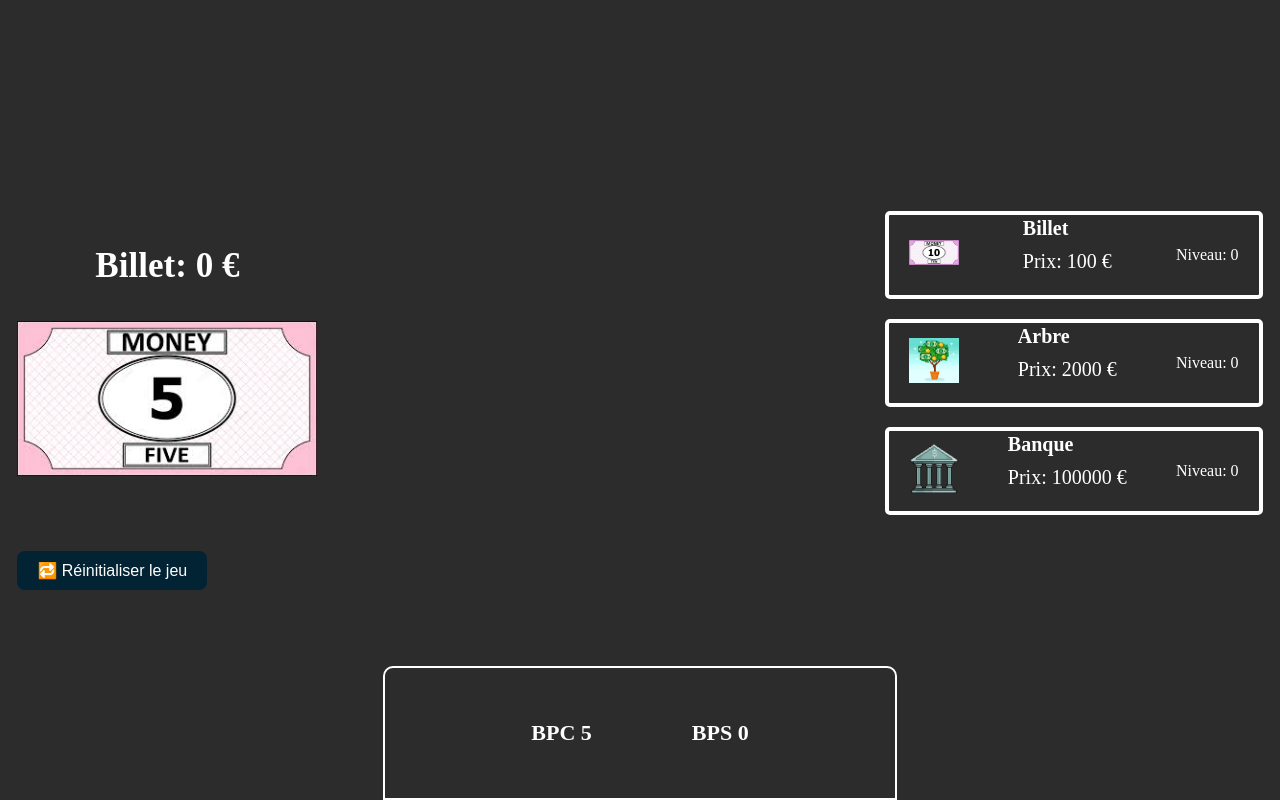
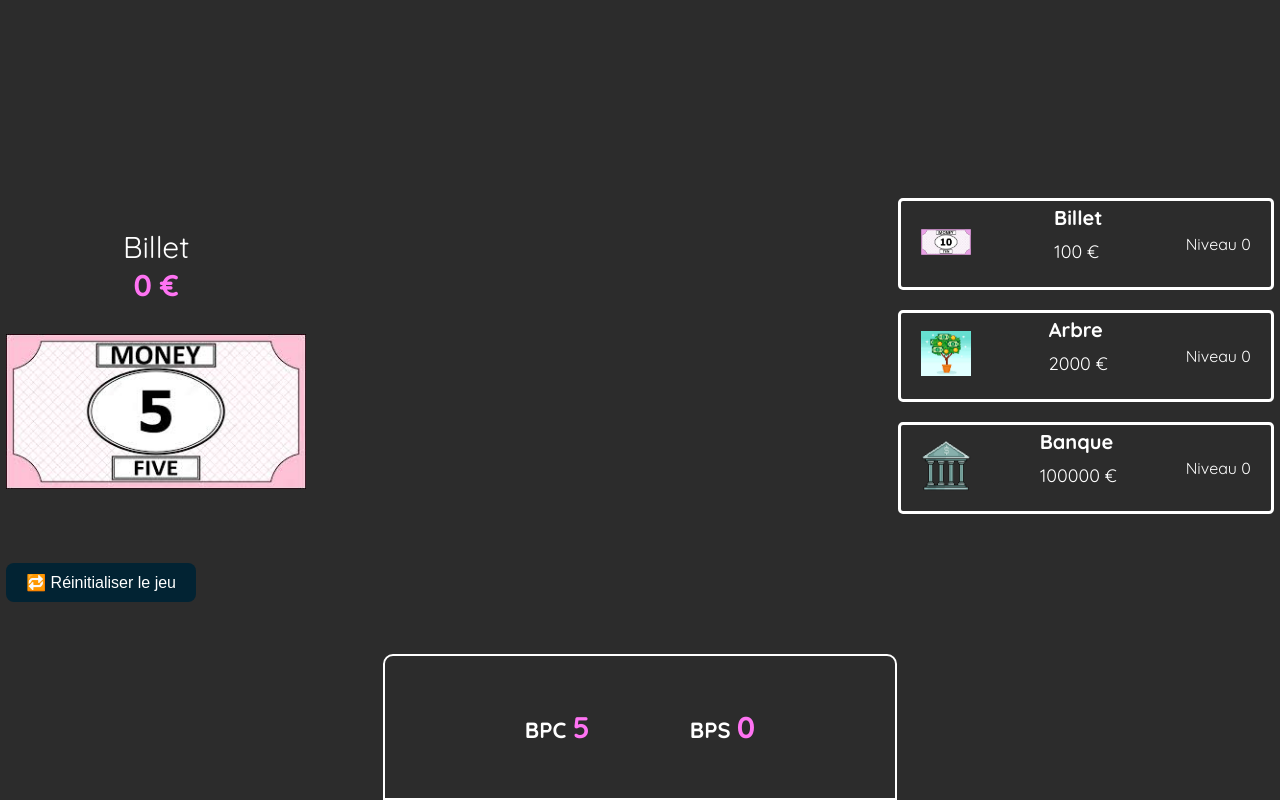
Before and after one commit to kina-eva/GreenIT, a PHP site: page / in a window 1280 px wide. Run offline with PHP 8.4, Linux system fonts and the light colour scheme.

Commit message:
avant derniere  marche bien

```diff
--- a/css/style.css
+++ b/css/style.css
@@ -1,6 +1,4 @@
-html {
-
-  }
+@import url('https://fonts.googleapis.com/css2?family=Quicksand:wght@400;500;600;700&display=swap');
 body{
     display: grid;
     place-items: center;
@@ -11,7 +9,7 @@ body{
     color: white;
     user-select: none;
     position: relative;
-
+    font-family: 'Quicksand', sans-serif;
     /* background: url(../images/background2.webp) no-repeat center center fixed;
     -webkit-background-size: cover;
     -moz-background-size: cover;
@@ -22,6 +20,15 @@ body{
     display: flex;
     gap : 200px;
 
+}
+.pink-text{
+  font-size: 30px;
+  color: rgb(2002,115,243);
+  font-weight: 700;
+  text-shadow: 2px 2px 3pxrgb(120,90,00);
+}
+.cost-text{
+  font-size: 18px;
 }
 .left{
     text-align: center;
@@ -45,8 +52,8 @@ body{
     justify-content: space-between;
     width: 330px;
     height: 60px;
-    border: 4px solid white;
-    padding: 10px 20px;
+    border: 3px solid white;
+    padding: 13px 20px;
     border-radius: 5px;
     position: relative;
     margin-bottom: 20px;
--- a/index.html
+++ b/index.html
@@ -10,7 +10,7 @@
     <section>
         <div class="main">
         <div class="left">
-            <h3>Billet: <span class="argent-total">0</span> €</h3>
+            <p>Billet <br><span class="argent-total pink-text">0</span> <span class="pink-text">€</span> </p>
             <img src="images/5monopoly.jpeg" alt="5 EUR" class="billet-image" onclick="incrementBillet()" draggable="false" />
         </div>
 
@@ -25,11 +25,11 @@
                     <div class="mid-section">
                         <h4>Billet</h4>
                         <div class="cost-info">
-                        <p>Prix: <span class="billet-prix">100 €</span></p>
+                        <p class="cost-text"><span class="billet-prix">100 €</span></p>
                         </div>
                     </div>
                     <div class="right-section">
-                        Niveau: <span class="billet-niveau">0</span>
+                        Niveau <span class="billet-niveau">0</span>
                     </div>
                     <div class="next-level-info">
                         <p>
@@ -45,11 +45,11 @@
                     <div class="mid-section">
                         <h4>Arbre</h4>
                         <div class="cost-info">
-                            <p>Prix: <span class="arbre-prix">2000 €</span></p>
+                            <p class="cost-text"> <span class="arbre-prix">2000 €</span></p>
                         </div>
                     </div>
                     <div class="right-section">
-                        Niveau: <span class="arbre-niveau">0</span>
+                        Niveau <span class="arbre-niveau">0</span>
                     </div>
                     <div class="next-level-info">
                         <p>
@@ -67,11 +67,11 @@
                     <div class="mid-section">
                         <h4>Banque</h4>
                         <div class="cost-info">
-                            <p>Prix: <span class="banque-prix"> 100 000 €</span></p>
+                            <p class="cost-text"> <span class="banque-prix"> 100 000 €</span></p>
                         </div>
                     </div>
                     <div class="right-section">
-                        Niveau: <span class="banque-niveau">0</span>
+                        Niveau <span class="banque-niveau">0</span>
                     </div>
                     <div class="next-level-info">
                         <p>
@@ -85,8 +85,8 @@
 
         <div class="statistics">
         <div class="texts">
-            <p>BPC <span id="bpc-text">5</span></p>
-            <p>BPS <span id="bps-text">0</span></p>
+            <p>BPC <span id="bpc-text" class="pink-text">5</span></p>
+            <p>BPS <span id="bps-text" class="pink-text">0</span></p>
         </div>
         </div>
         <button id="reset-btn">🔁 Réinitialiser le jeu</button>
```
